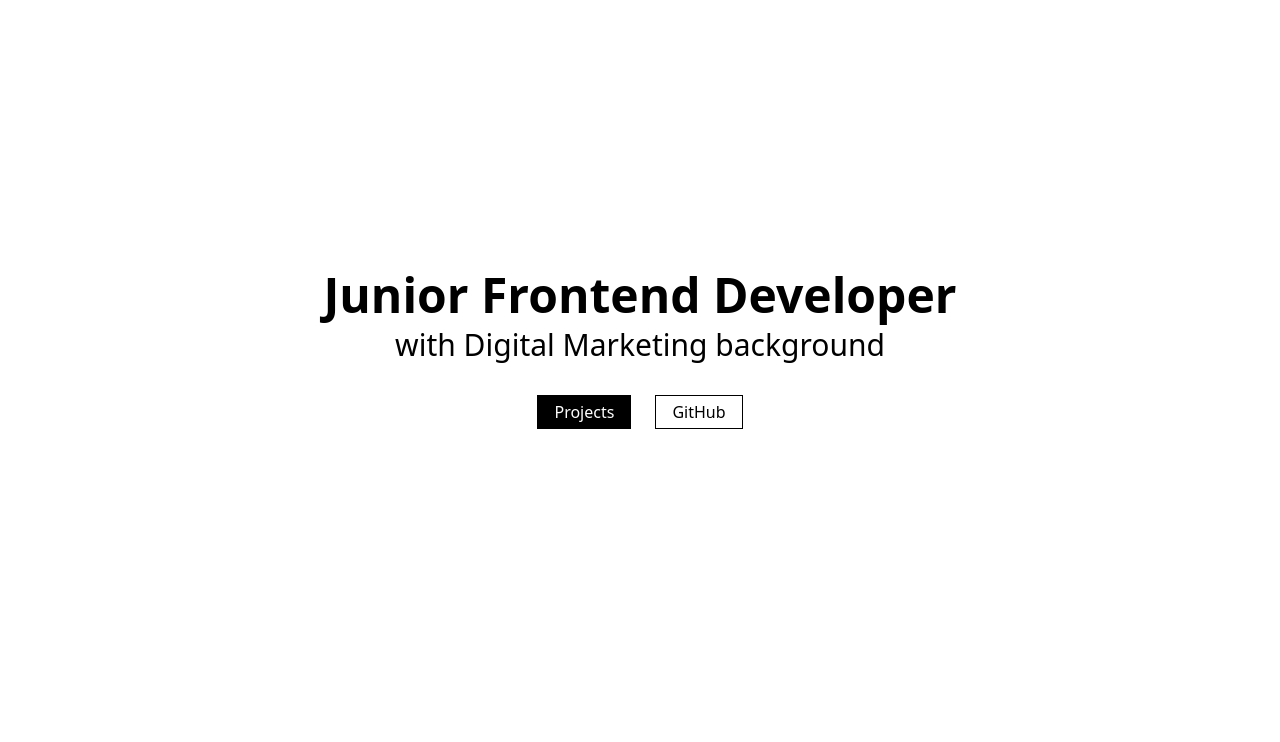
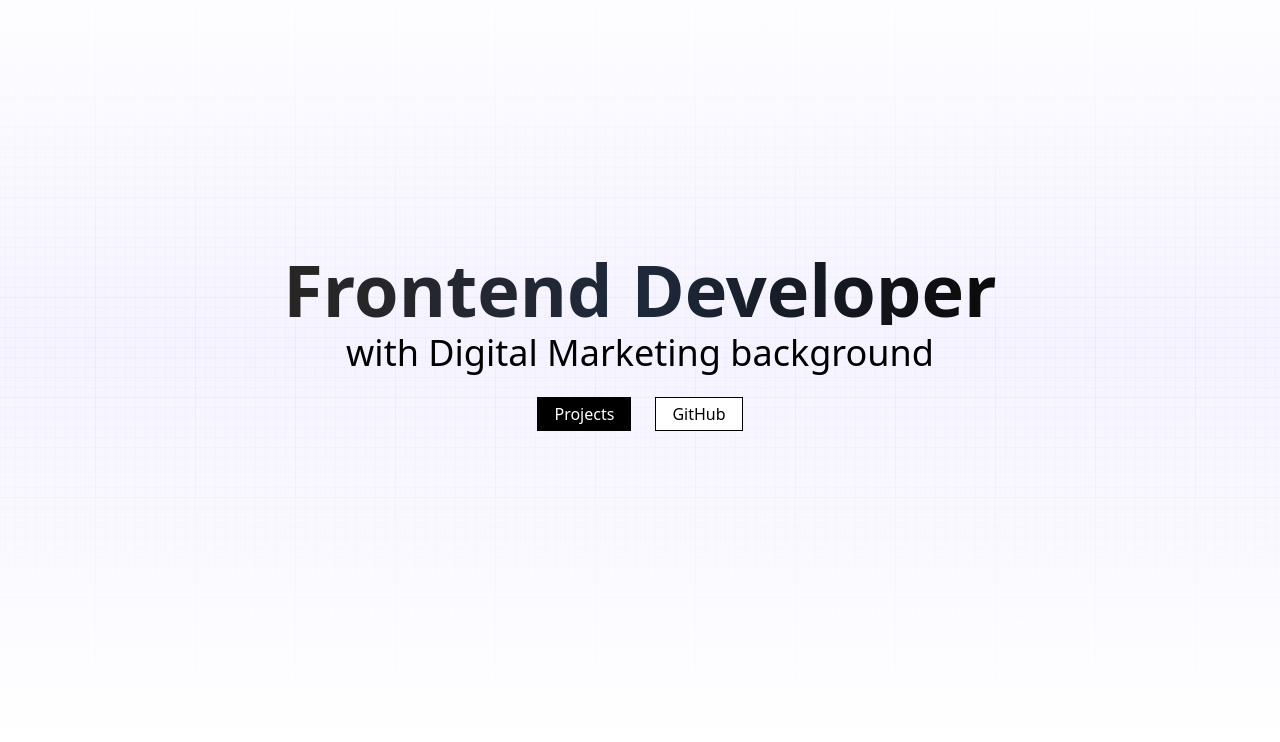
Before and after one commit to kkulek/kulka_dev, an Astro site: page / in a window 1280 px wide. Shown: the part 58-800 px from the top of the page. Built offline with nearby package versions, Linux system fonts and the light colour scheme; Astro itself is replaced by a stand-in of ours.

Commit message:
added background & animated elements (framer motion)

```diff
--- a/package.json
+++ b/package.json
@@ -16,6 +16,7 @@
     "@tailwindcss/aspect-ratio": "^0.4.2",
     "astro": "^2.1.9",
     "astro-heroicons": "^0.3.0",
+    "framer-motion": "^10.10.0",
     "tailwindcss": "^3.3.1"
   }
 }
--- a/src/components/Hero.astro
+++ b/src/components/Hero.astro
@@ -1,14 +1,16 @@
 ---
 import Button from "./reusables/Button.astro";
+import HeroAnimated from "./HeroAnimated.jsx";
 ---
 
 <div class="flex flex-col gap-8 items-center w-full text-center">
-	<div class="space-y-2">
-		<h1 class="text-3xl sm:text-4xl md:text-5xl font-bold">Junior Frontend Developer</h1>
-		<p class="text-xl sm:text-2xl md:text-3xl font-light">with Digital Marketing background</p>
-	</div>
-	<div class="flex gap-6">
+	<HeroAnimated client:idle />
+	<!-- <div class="space-y-2">
+		<h1 class="text-5xl sm:text-6xl md:text-7xl lg:text-7xl font-bold">Frontend Developer</h1>
+		<p class="text-xl sm:text-2xl md:text-3xl lg:text-4xl font-light">with Digital Marketing background</p>
+	</div> -->
+	<!-- <div class="flex gap-6">
         <Button href="#" primary>Projects</Button>
         <Button href="https://github.com/kkulek" blank>GitHub</Button>
-	</div>
+	</div>  -->
 </div>
--- /dev/null
+++ b/src/components/HeroAnimated.jsx
@@ -0,0 +1,51 @@
+import React from "react";
+import { motion } from "framer-motion";
+import ButtonReact from "./reusables/ButtonReact";
+
+export default function HeroAnimated() {
+
+	const framerAnimation = {
+		initial: { opacity: 0, y: 100 },
+		animate: { opacity: 1, y: 0 },
+	};
+
+	return (
+		<section className="flex flex-col gap-6 items-center text-center">
+			<div className="space-y-2">
+				<motion.h1
+					initial="initial"
+					animate="animate"
+					transition={{ ease: "easeOut"}}
+					variants={framerAnimation}
+					className="text-5xl sm:text-6xl md:text-7xl lg:text-7xl font-bold bg-clip-text text-transparent bg-gradient-to-r from-stone-800 via-slate-800 to-stone-950"
+				>
+					Frontend Developer
+				</motion.h1>
+				<motion.p
+					initial="initial"
+					animate="animate"
+					transition={{ ease: "easeOut", delay: 0.1 }}
+					variants={framerAnimation}
+					className="text-xl sm:text-2xl md:text-3xl lg:text-4xl font-light"
+				>
+					with Digital Marketing background
+				</motion.p>
+			</div>
+
+			<motion.div
+				initial="initial"
+				animate="animate"
+				transition={{ ease: "easeOut", delay: 0.2 }}
+				variants={framerAnimation}
+				className="flex gap-6"
+			>
+				<ButtonReact href="#" primary>
+					Projects
+				</ButtonReact>
+				<ButtonReact href="https://github.com/kkulek" blank>
+					GitHub
+				</ButtonReact>
+			</motion.div>
+		</section>
+	);
+}
--- /dev/null
+++ b/src/components/reusables/ButtonReact.jsx
@@ -0,0 +1,17 @@
+import React from "react";
+
+export default function ButtonReact({ href, primary, blank, children }) {
+	return (
+		<a
+			href={href}
+			className={
+				primary
+					? "py-1 px-4 bg-black text-white text-base border border-black transition-color duration-500"
+					: "py-1 px-4 bg-white text-black border border-black text-base transition-color duration-500"
+			}
+			target={blank && "_blank"}
+		>
+			{children}
+		</a>
+	);
+}
--- a/src/pages/index.astro
+++ b/src/pages/index.astro
@@ -2,7 +2,7 @@
 import Layout from "../layouts/Layout.astro";
 import logo from "../images/temp-logo.png";
 import Navigation from "../components/Navigation.astro";
-import Hero from "../components/Hero.astro";
+import HeroAnimated from "../components/HeroAnimated";
 import Projects from "../components/Projects.astro";
 import About from "../components/About.astro";
 import Contact from "../components/Contact.astro";
@@ -11,7 +11,7 @@ import { Image } from "@astrojs/image/components";
 
 <Layout title="Welcome to Astro.">
 	<div class="container mx-auto">
-		<div class="fixed container bg-white shadow-sm">
+		<div class="fixed container bg-white shadow-sm z-10">
 			<header class="flex items-center justify-between pt-2">
 				<a href="#"> <Image src={logo} alt="Logo" class="h-7 w-fit" /></a>
 				<Navigation />
@@ -19,11 +19,17 @@ import { Image } from "@astrojs/image/components";
 		</div>
 	</div>
 	<main>
-		<div class="h-screen">
-			<div class="container mx-auto h-full pt-36 pb-32 flex items-center">
-				<Hero />
+		<div
+			class="h-screen relative bg-gradient-to-b from-white via-violet-50 to-white"
+		>
+			<div class="absolute inset-0 bg-paper bg-center mix-blend-overlay"></div>
+			<div
+				class="container mx-auto h-full flex items-center justify-center relative"
+			>
+				<HeroAnimated client:idle />
 			</div>
 		</div>
+
 		<div class="container mx-auto pt-20" id="projects">
 			<Projects />
 		</div>
--- a/tailwind.config.cjs
+++ b/tailwind.config.cjs
@@ -1,8 +1,13 @@
 /** @type {import('tailwindcss').Config} */
 module.exports = {
-	content: ['./src/**/*.{astro,html,js,jsx,md,mdx,svelte,ts,tsx,vue}'],
+	content: ["./src/**/*.{astro,html,js,jsx,md,mdx,svelte,ts,tsx,vue}"],
 	theme: {
-		extend: {},
+		extend: {
+			backgroundImage: {
+				paper: "url('/src/images/paper.svg')",
+				noise: "url('/src/images/noise.svg')",
+			},
+		},
 	},
 	plugins: [],
-}
+};
```
Also changed, not shown: src/images/noise.svg (added), src/images/paper.svg (added), 1 other file.
